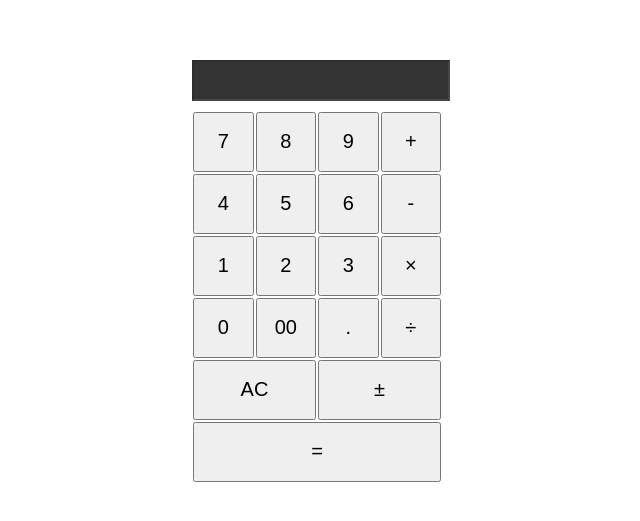
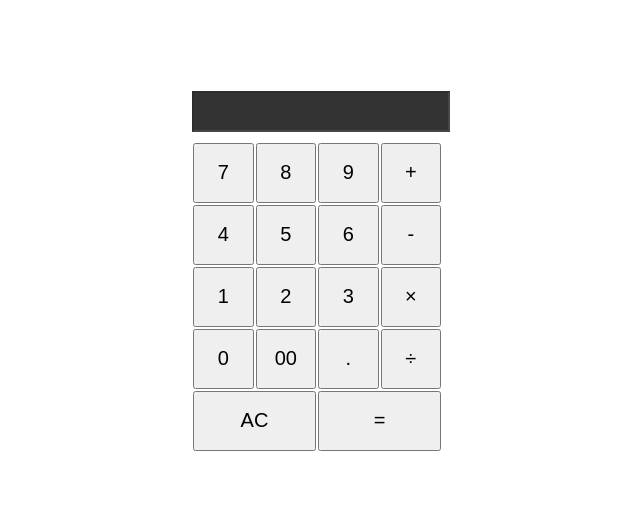
Before and after one commit to BigSum99/calculator, a plain HTML site: page index.html in a window 1280 px wide. Shown: the part 129-650 px from the top of the page, without its empty margins (323-963 px from the left). Drawn offline with nearby package versions, Linux system fonts and the light colour scheme.

Commit message:
jsファイルの修正に伴う修正。±ボタンの廃止。

```diff
--- a/index.html
+++ b/index.html
@@ -39,9 +39,8 @@
             </tr>
             <tr>
                 <td colspan="2"><button class="btn" id="clear" data-value="AC">AC</button></td>
-                <td colspan="2"><button id="negate">±</button></td>
+                <td colspan="2"><button class="btn" id="equal">=</button></td>
             </tr>
-            <td colspan="4"><button class="btn" id="equal">=</button></td>
         </table>
 
         <script src="main.js"></script>
```
